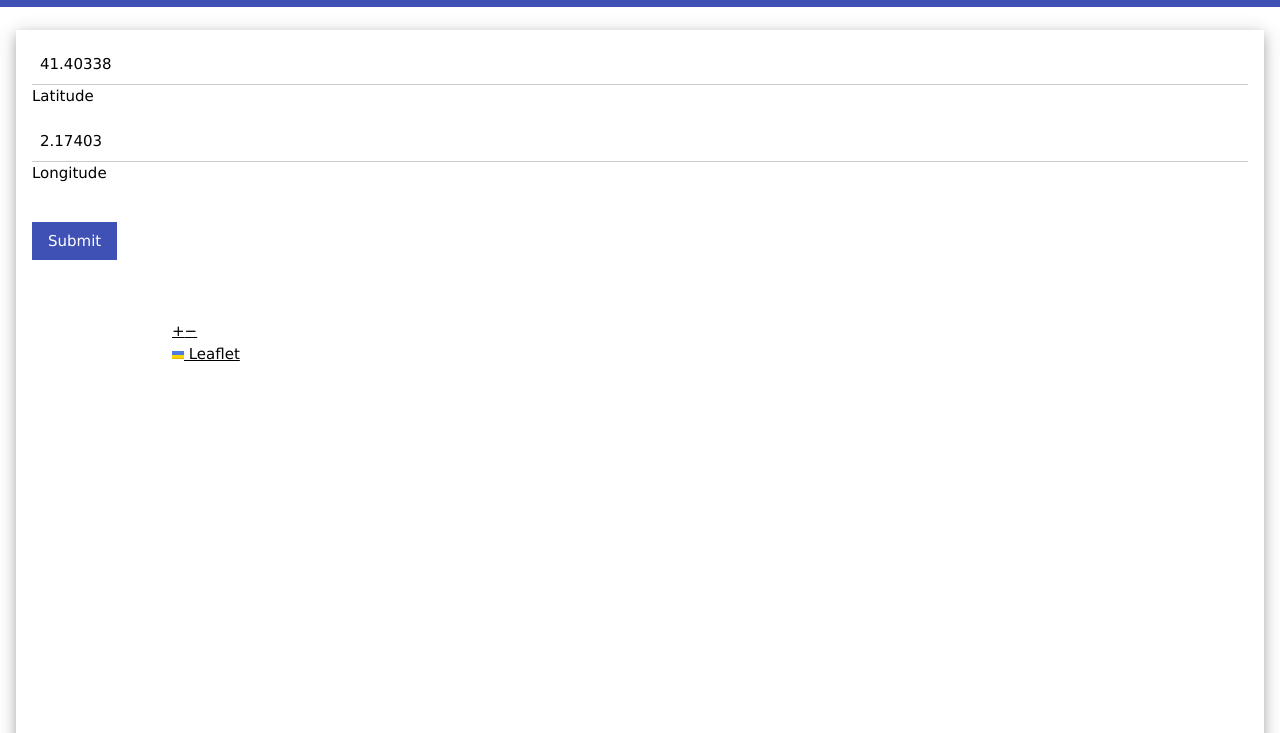
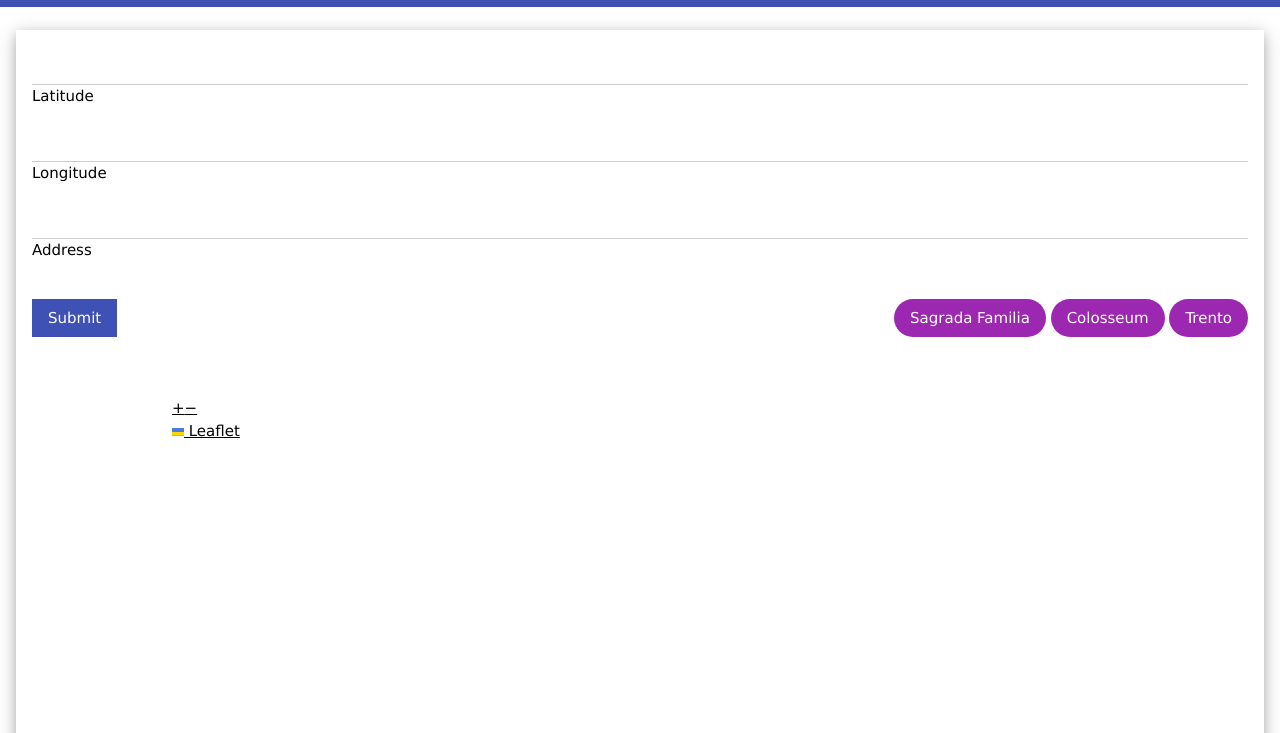
Before and after one commit to dpdani/sde-rest-advanced, a website with bundled scripts: page public/index.html in a window 1280 px wide. Shown: the part 67-800 px from the top of the page. Built offline with nearby package versions, Linux system fonts and the light colour scheme; files whose address does not match are found by name.

Commit message:
Added Address input filed, utility buttons

```diff
--- a/public/index.html
+++ b/public/index.html
@@ -9,7 +9,7 @@
 	<title>SDE Rest Advanced</title>
 </head>
 
-<body onload="myonloadfunction()">
+<body>
 	<div class="w3-container w3-indigo">
 		<h1>NearMe Events</h1>
 	</div>
@@ -18,13 +18,23 @@
 		<div class="w3-card-4">
 		  <form class="w3-container" action="/" method="get">
 			<p>
-			<input class="w3-input" type="text" id="lat" name="lat">
+			<input class="w3-input" type="number" id="lat" name="lat" step=".000001" required min="0">
 			<label for="lat">Latitude</label></p>
 			<p>
-			<input class="w3-input" type="text" id="lon" name="lon">
+			<input class="w3-input" type="number" id="lon" name="lon" step=".000001" required min="0">
 			<label for="lon">Longitude</label></p>
+			<p>
+			<input class="w3-input" type="text" id="add" name="add">
+			<label for="add">Address</label></p>
 			<br>
-			<input type="submit" value="Submit" class="w3-btn w3-indigo ">
+			<div class="w3-left">
+				<input type="submit" value="Submit" class="w3-btn w3-indigo ">
+			</div>
+			<div class="w3-right">
+				<button type="button" class="w3-btn w3-purple w3-round-xxlarge" onclick="loadCordinates(41.40338, 2.17403, 'Sagrada Familia');">Sagrada Familia</button>
+				<button type="button" class="w3-btn w3-purple w3-round-xxlarge" onclick="loadCordinates(41.890210, 12.492231, 'Colosseum')">Colosseum</button>
+				<button type="button" class="w3-btn w3-purple w3-round-xxlarge" onclick="loadCordinates(46.06742, 11.12133, 'Trento')">Trento</button>
+			</div>
 		  </form>
 		  <br><br>
 		  <div id="map" class=""></div>
--- a/public/js/myjs.js
+++ b/public/js/myjs.js
@@ -1,8 +1,10 @@
-function myonloadfunction()
+function loadCordinates(lalValue = 41.40338, lonValue = 2.17403, addValue = "Sagrada Familia")
 {
     let lat = document.getElementById("lat");
     let lon = document.getElementById("lon");
+    let add = document.getElementById("add");
 
-    lat.value = 41.40338;
-    lon.value = 2.17403;
+    lat.value = lalValue;
+    lon.value = lonValue;
+    //add.value = addValue;
 }
```
Also changed, not shown: 1 other file.
